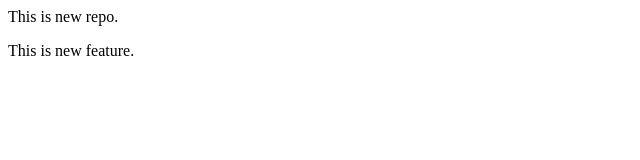
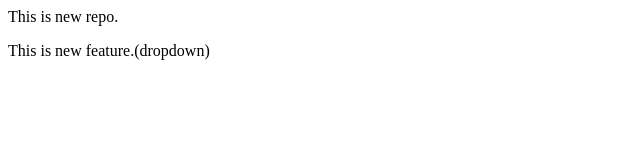
Before and after one commit to MahamodolMahim/local-repo, a plain HTML site: page index.html in a window 1280 px wide. Shown: the full height of the page, 0-640 px from the left. Drawn offline with Linux system fonts and the light colour scheme.

Commit message:
Add dropdown

```diff
--- a/index.html
+++ b/index.html
@@ -1,2 +1,2 @@
 <p>This is new repo.</p>
-<P>This is new feature.</P>
+<P>This is new feature.(dropdown)</P>
```
